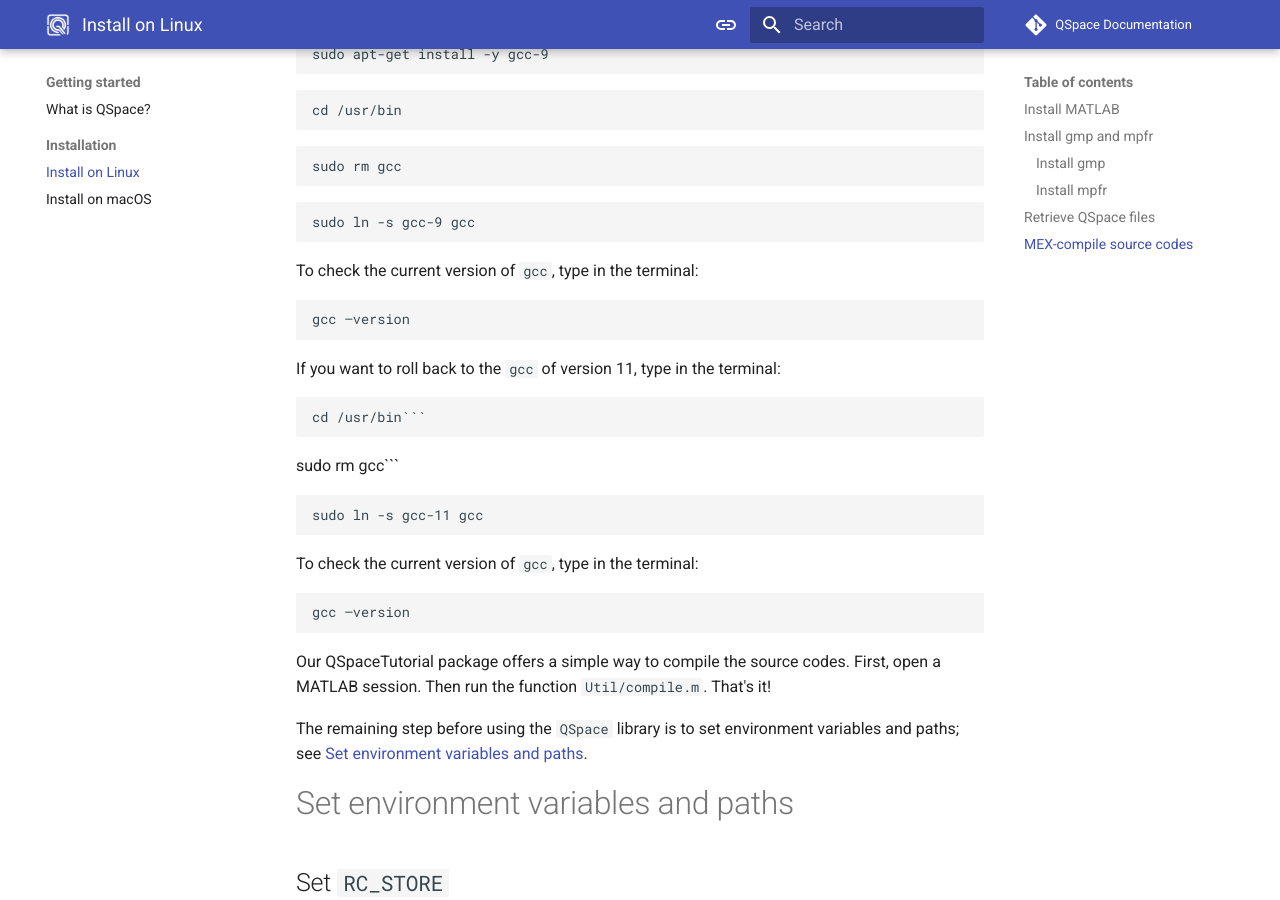
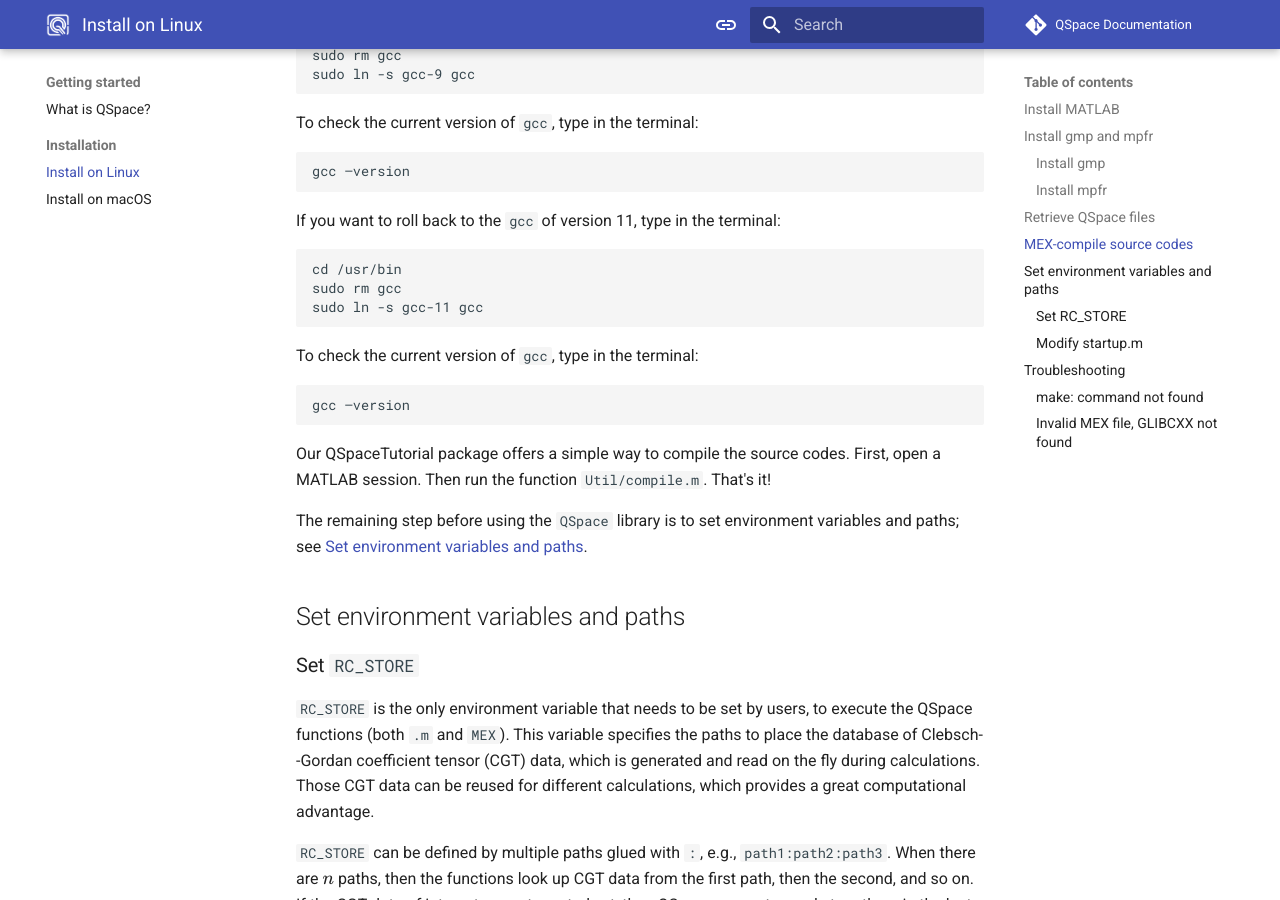
Before and after one commit to Open-Source-QSpace/QSpace-Documentation, an MkDocs documentation site: the page built from docs/Linux.md, in a window 1280 px wide and 900 px high, scrolled down 2137 px. Built offline with MkDocs 1.6.1 and Material for MkDocs 9.7.7, drawn with Linux system fonts in a browser that asks for light colours; comment, search, counter and statistics services are not loaded; the version menu is left out.

Commit message:
Optimize formatting in the installation guide

````diff
--- a/docs/Linux.md
+++ b/docs/Linux.md
@@ -104,21 +104,9 @@
 
 ```
 sudo apt install build-essential
-```
-
-```
 sudo apt-get install -y gcc-9
-```
-
-```
 cd /usr/bin
-```
-
-```
 sudo rm gcc
-```
-
-```
 sudo ln -s gcc-9 gcc
 ```
 
@@ -132,12 +120,8 @@
 terminal:
 
 ```
-cd /usr/bin```
-
-```
-sudo rm gcc```
-
-```
+cd /usr/bin
+sudo rm gcc
 sudo ln -s gcc-11 gcc
 ```
 
@@ -154,9 +138,9 @@
 The remaining step before using the `QSpace` library is to set
 environment variables and paths; see [Set environment variables and paths](#sec:startup).
 
-# Set environment variables and paths {#sec:startup}
+## Set environment variables and paths {#sec:startup}
 
-## Set `RC_STORE`
+### Set `RC_STORE`
 
 `RC_STORE` is the only environment variable that needs to be set by
 users, to execute the QSpace functions (both `.m` and `MEX`). This
@@ -184,7 +168,7 @@
 desktops, such distinction might be an overkill; one can simply set
 `RC_STORE` as a single path.
 
-## Modify `startup.m`
+### Modify `startup.m`
 
 `startup.m` is a script that is first executed upon starting up a MATLAB
 session, so that important environment variables and paths are set
@@ -194,12 +178,12 @@
 systems. Please follow the instruction in `startup.m` to set the
 environment variables properly.
 
-# Troubleshooting
+## Troubleshooting
 
 In the following, some known issues regarding QSpace and their
 workarounds are given.
 
-## make: command not found
+### make: command not found
 
 When you try to compile QSpace, MATLAB might show the following error
 message.
@@ -217,7 +201,7 @@
 sudo apt install make
 ```
 
-## Invalid MEX file, GLIBCXX not found
+### Invalid MEX file, GLIBCXX not found
 
 When you try to use QSpace, MATLAB might complain that the MEX files
 are not valid and show the following error message.
@@ -234,17 +218,8 @@
 
 ```
 sudo add-apt-repository ppa:ubuntu-toolchain-r/test`
-```
-
-```
 sudo apt-get update
-```
-
-```
 sudo apt-get install gcc-4.9
-```
-
-```
 sudo apt-get upgrade libstdc++6
 ```
 
@@ -268,3 +243,5 @@
 
 Then, recomplie the sourse code by running the function `Util/compile.m`
 again.
+
+&nbsp;
````
Also changed, not shown: docs/macOS.md (+8 -12 lines).
